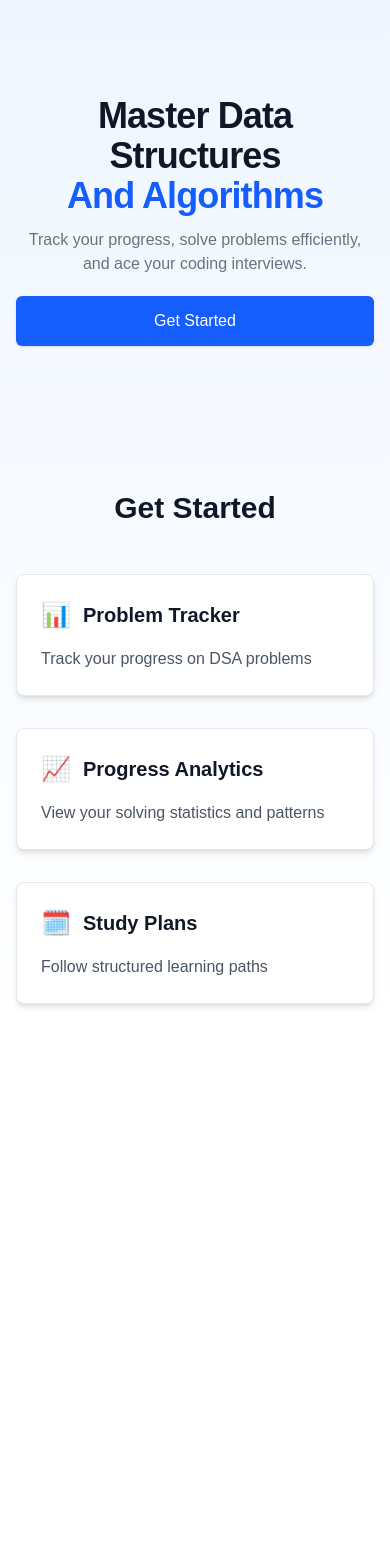
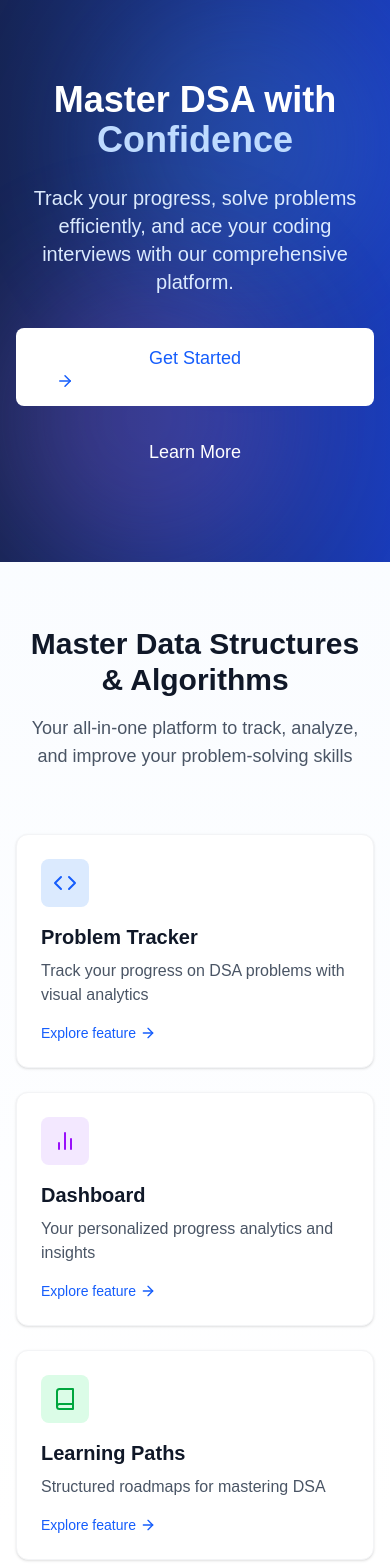
Before and after one commit to codeitmywaywithHarsh07/dsa-ai, a Next.js app: page / in a window 390 px wide. Shown: the top 1568 px of the page. Before the commit the page ends 1052 px from the top, so only its background shows below. Built offline with nearby package versions, Linux system fonts and the light colour scheme.

Commit message:
Added Mobile View

```diff
--- a/src/app/(main)/dashboard/_components/dashboard-main.tsx
+++ b/src/app/(main)/dashboard/_components/dashboard-main.tsx
@@ -44,14 +44,14 @@ export default function DashboardMain() {
               Here's your coding progress
             </p>
           </div>
-          <div className="flex items-center space-x-4">
+          {/* <div className="flex items-center space-x-4">
             <button className="p-2 rounded-full bg-white dark:bg-gray-800 shadow hover:bg-gray-100 dark:hover:bg-gray-700 transition-colors">
               <FaSyncAlt className="text-gray-600 dark:text-gray-300" />
             </button>
             <div className="w-10 h-10 rounded-full bg-gradient-to-tr from-gray-600 to-gray-900 flex items-center justify-center text-white font-bold">
               JD
             </div>
-          </div>
+          </div> */}
         </div>
 
         {/* Profile Card */}
--- a/src/app/_components/feature-card.tsx
+++ b/src/app/_components/feature-card.tsx
@@ -1,28 +1,34 @@
-import Link from 'next/link'
+import Link from "next/link";
+import { FiArrowRight } from "react-icons/fi";
 
 export default function FeatureCard({
   title,
   description,
   href,
   icon,
+  color,
 }: {
-  title: string
-  description: string
-  href: string
-  icon: string
+  title: string;
+  description: string;
+  href: string;
+  icon: React.ReactNode;
+  color: string;
 }) {
   return (
-    <Link
-      href={href}
-      className="block p-6 bg-white dark:bg-gray-800 rounded-lg shadow-md hover:shadow-lg transition-shadow duration-300 border border-gray-200 dark:border-gray-700"
-    >
-      <div className="flex items-center mb-4">
-        <span className="text-2xl mr-3">{icon}</span>
-        <h3 className="text-xl font-semibold text-gray-900 dark:text-white">
-          {title}
-        </h3>
+    <Link href={href}>
+      <div className="group relative h-full bg-white dark:bg-gray-800 rounded-xl shadow-sm hover:shadow-md transition-all duration-200 border border-gray-100 dark:border-gray-700 overflow-hidden">
+        <div className="p-6">
+          <div className={`w-12 h-12 rounded-lg ${color} flex items-center justify-center mb-4`}>
+            {icon}
+          </div>
+          <h3 className="text-xl font-semibold text-gray-900 dark:text-white mb-2">{title}</h3>
+          <p className="text-gray-600 dark:text-gray-300 mb-4">{description}</p>
+          <div className="flex items-center text-blue-600 dark:text-blue-400 group-hover:underline">
+            <span className="text-sm font-medium">Explore feature</span>
+            <FiArrowRight className="ml-1 w-4 h-4" />
+          </div>
+        </div>
       </div>
-      <p className="text-gray-600 dark:text-gray-300">{description}</p>
     </Link>
-  )
+  );
 }
--- a/src/app/_components/hero-section.tsx
+++ b/src/app/_components/hero-section.tsx
@@ -1,7 +1,10 @@
+
 "use client";
+import { useRouter } from "next/navigation";
 import { useState } from "react";
+import { FiArrowRight } from "react-icons/fi";
 import AuthModal from "./auth-modal";
-import { useRouter } from "next/navigation";
+// import { Button } from "@/components/ui/button";
 
 export default function HeroSection() {
   const router = useRouter();
@@ -12,36 +15,33 @@ export default function HeroSection() {
     setIsAuthenticated(true);
     setShowAuthModal(false);
   };
-
   return (
-    <div className="relative overflow-hidden">
-      <div className="max-w-7xl mx-auto py-24 px-4 sm:px-6 lg:px-8">
-        <div className="text-center">
-          <h1 className="text-4xl font-extrabold tracking-tight text-gray-900 dark:text-white sm:text-5xl md:text-6xl">
-            <span className="block">Master Data Structures</span>
-            <span className="block text-blue-600 dark:text-blue-400">
-              And Algorithms
-            </span>
+    <div className="relative bg-gradient-to-r from-blue-950 to-blue-800 dark:from-blue-800 dark:to-blue-700 overflow-hidden">
+      <div className="container mx-auto px-4 sm:px-6 lg:px-8 py-20 sm:py-24 lg:py-32">
+        <div className="relative z-10 text-center">
+          <h1 className="text-4xl sm:text-5xl lg:text-6xl font-bold text-white mb-6">
+            Master DSA with <span className="text-blue-200">Confidence</span>
           </h1>
-          <p className="mt-3 max-w-md mx-auto text-base text-gray-500 dark:text-gray-300 sm:text-lg md:mt-5 md:text-xl md:max-w-3xl">
-            Track your progress, solve problems efficiently, and ace your coding
-            interviews.
+          <p className="text-xl text-blue-100 max-w-3xl mx-auto mb-8">
+            Track your progress, solve problems efficiently, and ace your coding interviews with our comprehensive platform.
           </p>
-          <div className="mt-5 max-w-md mx-auto sm:flex sm:justify-center md:mt-8">
-            <div className="rounded-md shadow">
-              <div
-                className="w-full flex items-center justify-center px-8 py-3 border border-transparent text-base font-medium rounded-md text-white bg-blue-600 hover:bg-blue-700 md:py-4 md:text-lg md:px-10"
-                onClick={() => {
+          <div className="flex flex-col sm:flex-row justify-center gap-4" onClick={() => {
                   setShowAuthModal(true);
-                }}
-              >
-                Get Started
-              </div>
-            </div>
+                }}>
+            <button className="px-8 py-4 bg-white text-blue-600 hover:bg-blue-50 font-medium rounded-lg text-lg">
+              Get Started
+              <FiArrowRight className="ml-2" />
+            </button>
+            <button  className="px-8 py-4 bg-transparent border-white text-white hover:bg-white/10 font-medium rounded-lg text-lg">
+              Learn More
+            </button>
           </div>
         </div>
+
+        {/* Decorative elements */}
+        <div className="absolute top-0 left-1/4 w-72 h-72 bg-blue-400/20 rounded-full filter blur-3xl"></div>
+        <div className="absolute bottom-0 right-1/4 w-72 h-72 bg-purple-400/20 rounded-full filter blur-3xl"></div>
       </div>
-
       {showAuthModal && (
         <div className="flex absolute items-center justify-center min-h-screen">
           <AuthModal
--- a/src/app/page.tsx
+++ b/src/app/page.tsx
@@ -1,41 +1,115 @@
-import FeatureCard from "./_components/feature-card"
-import HeroSection from "./_components/hero-section"
+import FeatureCard from "./_components/feature-card";
+import HeroSection from "./_components/hero-section";
+import { FiArrowRight, FiBarChart2, FiBook, FiCalendar, FiCode, FiBookmark, FiAward } from "react-icons/fi";
 
 export default function LandingPage() {
   const features = [
     {
       title: "Problem Tracker",
-      description: "Track your progress on DSA problems",
-      href: "/dashboard/problems",
-      icon: "📊",
+      description: "Track your progress on DSA problems with visual analytics",
+      href: "/problems",
+      icon: <FiCode className="w-6 h-6" />,
+      color: "bg-blue-100 dark:bg-blue-900/50 text-blue-600 dark:text-blue-400",
     },
     {
-      title: "Progress Analytics",
-      description: "View your solving statistics and patterns",
-      href: "/dashboard/analytics",
-      icon: "📈",
+      title: "Dashboard",
+      description: "Your personalized progress analytics and insights",
+      href: "/dashboard",
+      icon: <FiBarChart2 className="w-6 h-6" />,
+      color: "bg-purple-100 dark:bg-purple-900/50 text-purple-600 dark:text-purple-400",
     },
     {
-      title: "Study Plans",
-      description: "Follow structured learning paths",
-      href: "/dashboard/plans",
-      icon: "🗓️",
+      title: "Learning Paths",
+      description: "Structured roadmaps for mastering DSA",
+      href: "/blogs",
+      icon: <FiBook className="w-6 h-6" />,
+      color: "bg-green-100 dark:bg-green-900/50 text-green-600 dark:text-green-400",
     },
-  ]
+    {
+      title: "Notes",
+      description: "Save and organize your study notes",
+      href: "/notes",
+      icon: <FiBookmark className="w-6 h-6" />,
+      color: "bg-amber-100 dark:bg-amber-900/50 text-amber-600 dark:text-amber-400",
+    },
+    {
+      title: "Badges",
+      description: "Earn achievements for your progress",
+      href: "/badges",
+      icon: <FiAward className="w-6 h-6" />,
+      color: "bg-red-100 dark:bg-red-900/50 text-red-600 dark:text-red-400",
+    },
+    {
+      title: "Bookmarks",
+      description: "Save important problems and articles",
+      href: "/bookmarks",
+      icon: <FiCalendar className="w-6 h-6" />,
+      color: "bg-indigo-100 dark:bg-indigo-900/50 text-indigo-600 dark:text-indigo-400",
+    },
+  ];
 
   return (
-    <div className="min-h-screen bg-gradient-to-b from-blue-50 to-white dark:from-gray-900 dark:to-gray-800">
+    <div className="min-h-screen bg-gradient-to-b from-blue-50/50 via-white to-white dark:from-gray-900 dark:via-gray-900 dark:to-gray-800">
+      {/* Hero Section */}
       <HeroSection />
-      <div className="container mx-auto px-4 py-12">
-        <h2 className="text-3xl font-bold text-center mb-12 text-gray-900 dark:text-white">
-          Get Started
-        </h2>
-        <div className="grid grid-cols-1 md:grid-cols-3 gap-8">
+
+      {/* Features Grid */}
+      <div className="container mx-auto px-4 sm:px-6 lg:px-8 py-16 sm:py-24">
+        <div className="max-w-3xl mx-auto text-center mb-16">
+          <h2 className="text-3xl sm:text-4xl font-bold text-gray-900 dark:text-white mb-4">
+            Master Data Structures & Algorithms
+          </h2>
+          <p className="text-lg text-gray-600 dark:text-gray-300">
+            Your all-in-one platform to track, analyze, and improve your problem-solving skills
+          </p>
+        </div>
+
+        <div className="grid grid-cols-1 sm:grid-cols-2 lg:grid-cols-3 gap-6">
           {features.map((feature, index) => (
             <FeatureCard key={index} {...feature} />
           ))}
         </div>
       </div>
+
+      {/* CTA Section */}
+      <div className="bg-gradient-to-r from-blue-950 to-blue-800 dark:bg-blue-800/90 py-16">
+        <div className="container mx-auto px-4 sm:px-6 lg:px-8 text-center">
+          <h3 className="text-2xl sm:text-3xl font-bold text-white mb-4">
+            Ready to boost your coding skills?
+          </h3>
+          <p className="text-lg text-blue-100 mb-8 max-w-2xl mx-auto">
+            Join thousands of developers who are improving their problem-solving abilities daily.
+          </p>
+          <button className="inline-flex items-center px-6 py-3 bg-white text-blue-600 font-medium rounded-lg hover:bg-blue-50 transition-colors">
+            Get Started
+            <FiArrowRight className="ml-2" />
+          </button>
+        </div>
+      </div>
+
+      {/* Stats Section */}
+      <div className="bg-gray-50 dark:bg-gray-800/50 py-16">
+        <div className="container mx-auto px-4 sm:px-6 lg:px-8">
+          <div className="grid grid-cols-2 md:grid-cols-4 gap-8 text-center">
+            <div className="p-4">
+              <div className="text-3xl font-bold text-blue-600 dark:text-blue-400 mb-2">10K+</div>
+              <div className="text-gray-600 dark:text-gray-300">Problems Solved</div>
+            </div>
+            <div className="p-4">
+              <div className="text-3xl font-bold text-purple-600 dark:text-purple-400 mb-2">5K+</div>
+              <div className="text-gray-600 dark:text-gray-300">Active Users</div>
+            </div>
+            <div className="p-4">
+              <div className="text-3xl font-bold text-green-600 dark:text-green-400 mb-2">100+</div>
+              <div className="text-gray-600 dark:text-gray-300">Learning Paths</div>
+            </div>
+            <div className="p-4">
+              <div className="text-3xl font-bold text-amber-600 dark:text-amber-400 mb-2">24/7</div>
+              <div className="text-gray-600 dark:text-gray-300">Support</div>
+            </div>
+          </div>
+        </div>
+      </div>
     </div>
-  )
+  );
 }
--- a/src/components/Container.tsx
+++ b/src/components/Container.tsx
@@ -7,7 +7,7 @@ interface ContainerProps {
 
 const Container: React.FC<ContainerProps> = ({ children, className = "" }) => {
   return (
-    <div className={`ml-64 p-6 h-full ${className}`}>
+    <div className={`md:ml-64 md:p-6 p-2 h-full ${className}`}>
       {children}
     </div>
   );
```
Also changed, not shown: src/app/(main)/_components/sidebar.tsx (+47 -4 lines), src/app/(main)/layout.tsx (+30 -7 lines).
